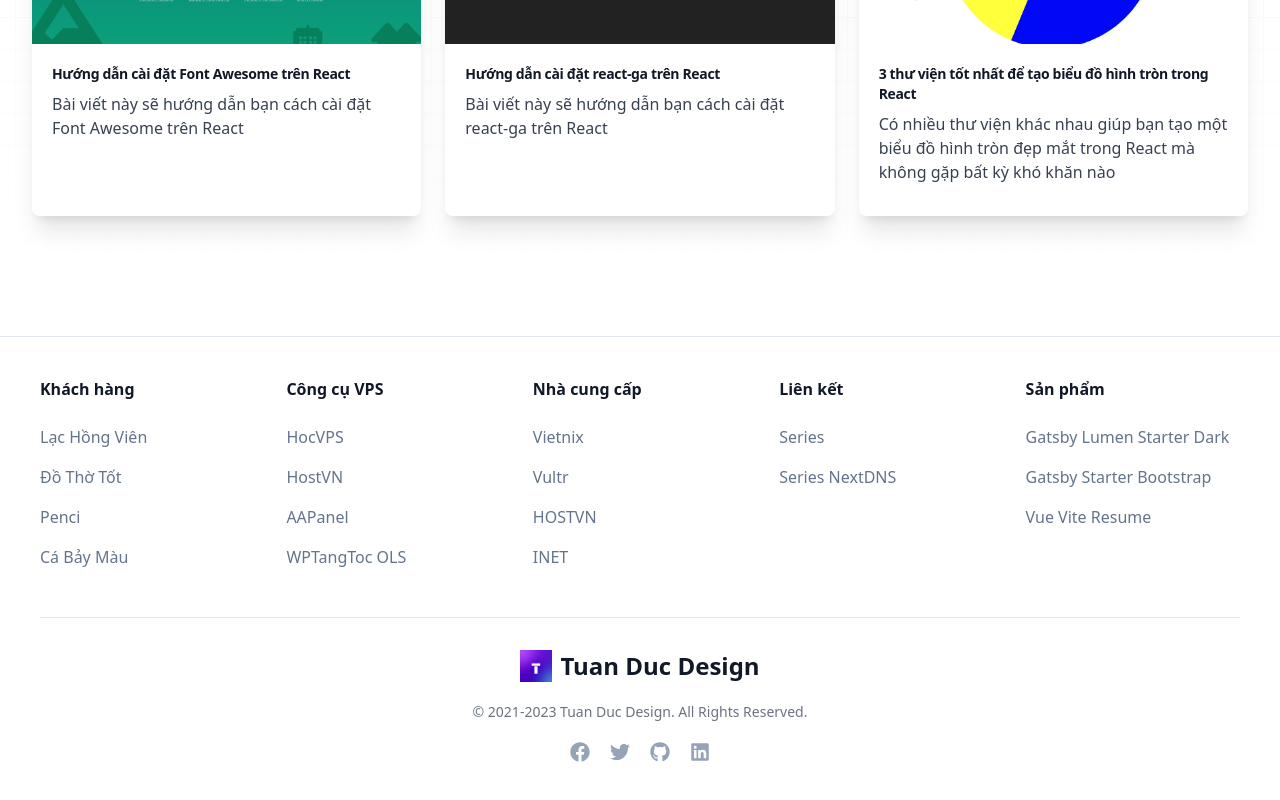
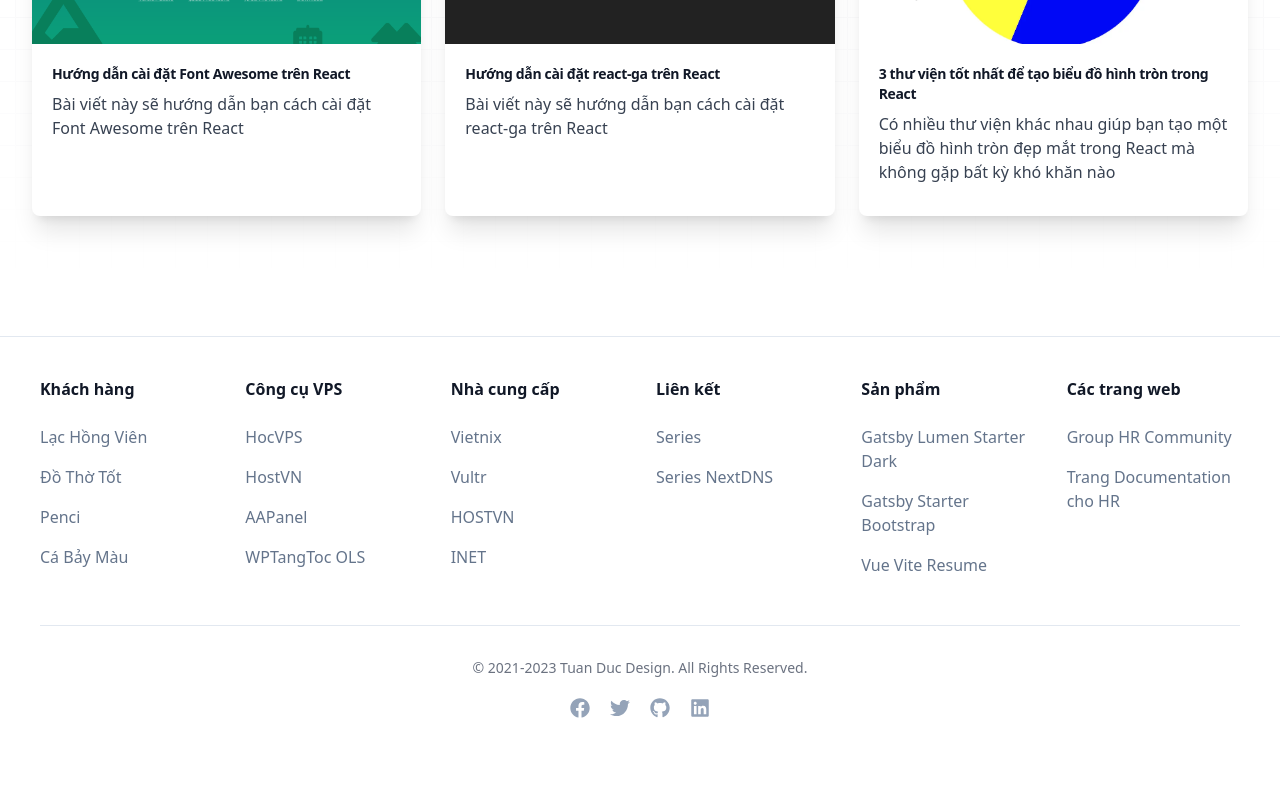
Before and after one commit to vnodesign/tuanducdesign.com, a Next.js app: page / in a window 1280 px wide. Shown: the part 2440-3240 px from the top of the page. After the commit the page ends 3198 px from the top, so only its background shows below. Built offline with nearby package versions, Linux system fonts and the light colour scheme.

Commit message:
Add Disqus comment

```diff
--- /dev/null
+++ b/components/Disqus.js
@@ -0,0 +1,44 @@
+import React, { useState } from 'react'
+
+import siteMetadata from '@/data/siteMetadata'
+
+const Disqus = ({ frontMatter }) => {
+  const [enableLoadComments, setEnabledLoadComments] = useState(true)
+
+  const COMMENTS_ID = 'disqus_thread'
+
+  function LoadComments() {
+    setEnabledLoadComments(false)
+
+    window.disqus_config = function () {
+      this.page.url = window.location.href
+      this.page.identifier = frontMatter.slug
+    }
+    if (window.DISQUS === undefined) {
+      const script = document.createElement('script')
+      script.src = 'https://' + siteMetadata.comment.disqus.shortname + '.disqus.com/embed.js'
+      script.setAttribute('data-timestamp', +new Date())
+      script.setAttribute('crossorigin', 'anonymous')
+      script.async = true
+      document.body.appendChild(script)
+    } else {
+      window.DISQUS.reset({ reload: true })
+    }
+  }
+
+  return (
+    <div className="vno-text-center vno-text-slate-900 vno-pt-16 dark:vno-text-white">
+      {enableLoadComments && (
+        <button
+          onClick={LoadComments}
+          className="vno-bg-sky-500 vno-shadow vno-text-white vno-rounded-md vno-text-sm vno-border-y vno-border-transparent vno-py-2 vno-font-semibold vno-px-3 hover:vno-bg-sky-600 dark:hover:vno-bg-sky-400 focus:vno-outline-none focus:vno-ring-2 focus:vno-ring-offset-2 focus:vno-ring-sky-300 dark:focus:vno-ring-offset-slate-900 dark:focus:vno-ring-sky-700"
+        >
+          Load Comments
+        </button>
+      )}
+      <div className="disqus-frame" id={COMMENTS_ID} />
+    </div>
+  )
+}
+
+export default Disqus
--- a/components/Footer.js
+++ b/components/Footer.js
@@ -1,7 +1,5 @@
 import Link from './Link'
-import Image from './Image'
 import siteMetadata from '@/data/siteMetadata'
-import gtagTrack from '@/lib/utils/gtag'
 import { FaFacebook, FaTwitter, FaGithub, FaLinkedin } from 'react-icons/fa'
 import {
   clientLinks,
@@ -9,13 +7,14 @@
   providerLinks,
   customLinks,
   productionLinks,
+  otherLinks,
 } from '@/data/footerWidgetLinks'
 
 export default function Footer() {
   return (
     <footer className="vno-justify-self-end vno-border-t vno-border-t-slate-200 dark:vno-border-t-slate-700">
       <div className="vno-mx-auto vno-max-w-8xl vno-p-4 vno-py-6 md:vno-p-8 lg:vno-p-10">
-        <div className="vno-grid vno-grid-cols-2 vno-gap-8 md:vno-grid-cols-3 lg:vno-grid-cols-5">
+        <div className="vno-grid vno-grid-cols-2 vno-gap-8 md:vno-grid-cols-3 lg:vno-grid-cols-6">
           <div>
             <h2 className="vno-mb-6 vno-font-semibold vno-text-gray-900 dark:vno-text-slate-100">
               Khách hàng
@@ -106,25 +105,27 @@
               ))}
             </ul>
           </div>
+          <div>
+            <h2 className="vno-mb-6 vno-font-semibold vno-text-gray-900 dark:vno-text-slate-100">
+              Các trang web
+            </h2>
+            <ul>
+              {otherLinks.map((item) => (
+                <li key={item.href} className="vno-mb-4">
+                  <Link
+                    href={item.href}
+                    className="hover:vno-text-slate-900 dark:hover:vno-text-slate-300"
+                    title={item.label}
+                  >
+                    {item.label}
+                  </Link>
+                </li>
+              ))}
+            </ul>
+          </div>
         </div>
         <hr className="vno-my-6 vno-border-slate-200 sm:mx-auto dark:vno-border-slate-700 lg:vno-my-8" />
         <div className="vno-text-center">
-          <Link
-            href="/"
-            className="vno-flex vno-justify-center vno-items-center vno-mb-5 vno-text-2xl vno-font-semibold vno-text-gray-900 dark:vno-text-white"
-            title={siteMetadata.title}
-            onClick={() => gtagTrack('FooterLogoLink', '/')}
-          >
-            <Image
-              src={siteMetadata.siteLogo}
-              className="vno-mr-2 vno-h-8"
-              width="32"
-              height="32"
-              sizes="(max-width 32px) 80vw, 50vw"
-              alt={siteMetadata.title}
-            />
-            {siteMetadata.title}
-          </Link>
           <span className="vno-block vno-text-sm vno-text-center vno-text-gray-500">
             © 2021-{new Date().getFullYear()} {siteMetadata.title}. All Rights Reserved.
           </span>
--- a/components/PageTitle.js
+++ /dev/null
@@ -1,7 +0,0 @@
-export default function PageTitle({ children }) {
-  return (
-    <h1 className="md:vno-leading-14 vno-text-3xl vno-font-extrabold vno-leading-9 vno-tracking-tight vno-text-gray-900 dark:vno-text-gray-100 sm:vno-text-4xl sm:vno-leading-10 md:vno-text-5xl">
-      {children}
-    </h1>
-  )
-}
--- a/data/footerWidgetLinks.js
+++ b/data/footerWidgetLinks.js
@@ -35,3 +35,14 @@
   },
   { label: 'Vue Vite Resume', href: 'https://github.com/vnodesign/cv.tuanducdesign.com' },
 ]
+
+export const otherLinks = [
+  {
+    label: 'Group HR Community',
+    href: 'https://www.facebook.com/groups/xomhr',
+  },
+  {
+    label: 'Trang Documentation cho HR',
+    href: 'https://hr.penci.me',
+  },
+]
--- a/data/siteMetadata.js
+++ b/data/siteMetadata.js
@@ -2,7 +2,6 @@
   title: 'Tuan Duc Design',
   description: 'Chuyên trang chia sẻ kiến thức về phát triển VPS và tối ưu Website',
   language: 'vi-VN',
-  theme: 'system', // system, dark or light
   siteUrl: 'https://tuanducdesign.com',
   siteRepo: 'https://github.com/vnodesign/tuanducdesign.com',
   siteLogo: '/static/CA0E67E9-AAD0-4D36-82D8-674C7504DFD1.jpg',
@@ -15,6 +14,12 @@
   analytics: {
     googleAnalyticsId: 'UA-175649416-1', // e.g. UA-000000-2 or G-XXXXXXX
   },
+  comment: {
+    disqus: {
+      // https://help.disqus.com/en/articles/1717111-what-s-a-shortname
+      shortname: 'tuanducdesign',
+    },
+  },
 }
 
 module.exports = siteMetadata
--- a/layouts/PostLayout.js
+++ b/layouts/PostLayout.js
@@ -8,6 +8,7 @@
 import siteMetadata from '@/data/siteMetadata'
 import formatDate from '@/lib/utils/formatDate'
 import classNames from 'classnames'
+import Disqus from '@/components/Disqus'
 
 export default function PostLayout({ frontMatter, authorDetails, next, prev, children }) {
   return (
@@ -47,7 +48,7 @@
         </div>
       </div>
       <div className="vno-px-4 sm:vno-px-6 md:vno-px-8">
-        <div className="vno-mx-auto vno-max-w-3xl vno-pb-28">
+        <div className="vno-mx-auto vno-max-w-3xl">
           <main>
             <article className="vno-relative vno-pt-10">
               <h1 className="vno-text-2xl vno-font-extrabold vno-tracking-tight vno-text-slate-900 dark:vno-text-slate-200 md:vno-text-3xl">
@@ -103,7 +104,7 @@
           <footer
             className={classNames(
               'vno-text-sm vno-leading-6',
-              prev || next ? 'vno-mt-12' : 'vno-mt-16'
+              prev || next ? 'vno-py-12' : 'vno-py-16'
             )}
           >
             {frontMatter.tags && (
@@ -145,6 +146,7 @@
                 )}
               </div>
             )}
+            <Disqus frontMatter={frontMatter} />
           </footer>
         </div>
       </div>
--- a/pages/_app.js
+++ b/pages/_app.js
@@ -1,23 +1,13 @@
 import '@/styles/tailwind.css'
-import React, { useEffect, useState } from 'react'
+import React from 'react'
 import { useRouter } from 'next/router'
 import NProgress from 'nprogress'
-import Loader from '@/components/Loader'
 import { Header } from '@/components/Header'
 import Footer from '@/components/Footer'
 import { Analytics } from '@vercel/analytics/react'
 import GoogleAnalytics from '@/components/GoogleAnalytics'
 
-function useMounted() {
-  const [mounted, setMounted] = useState(false)
-
-  useEffect(() => setMounted(true), [])
-
-  return mounted
-}
-
 export default function App({ Component, pageProps }) {
-  const isMounted = useMounted()
   const router = useRouter()
   const showHeader = router.pathname !== '/'
   NProgress.configure({ showSpinner: false })
@@ -39,17 +29,11 @@
   return (
     <>
       <div className="vno-flex vno-flex-col">
-        {isMounted ? (
-          <>
-            {showHeader && <Header />}
-            <main className="vno-min-h-screen vno-flex-1">
-              <Component {...pageProps} />
-            </main>
-            <Footer />
-          </>
-        ) : (
-          <Loader />
-        )}
+        {showHeader && <Header />}
+        <main className="vno-min-h-screen vno-flex-1">
+          <Component {...pageProps} />
+        </main>
+        <Footer />
       </div>
       <Analytics />
       <GoogleAnalytics />
--- a/pages/blog/tags/[tag].js
+++ b/pages/blog/tags/[tag].js
@@ -24,8 +24,8 @@
 
 export async function getStaticProps({ params }) {
   const allPosts = await getAllFilesFrontMatter('blog')
-  const filteredPosts = allPosts.filter(
-    (post) => post.draft !== true && post.tags.map((t) => kebabCase(t)).includes(params.tag)
+  const filteredPosts = allPosts.filter((post) =>
+    post.tags.map((t) => kebabCase(t)).includes(params.tag)
   )
 
   // rss
```
Also changed, not shown: components/Loader.js (deleted, +0 -24 lines), layouts/ListLayout.js (+2 -19 lines), lib/mdx.js.
